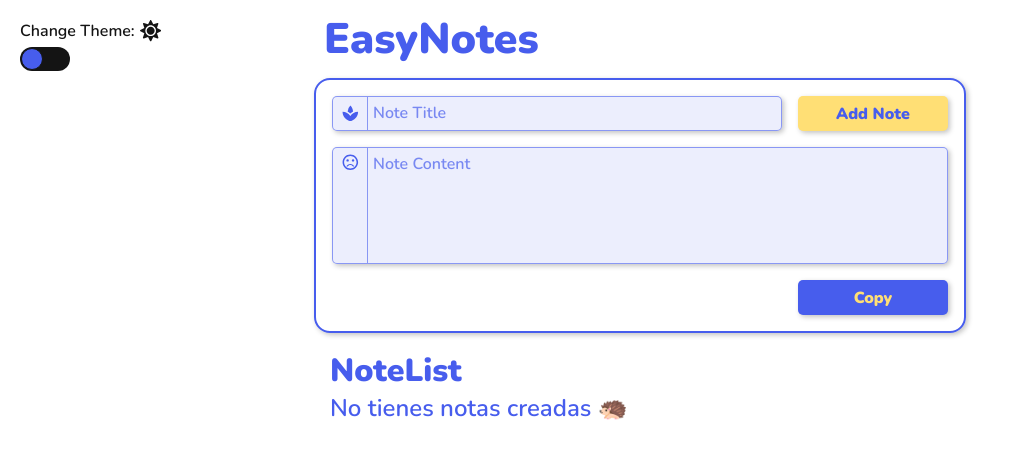
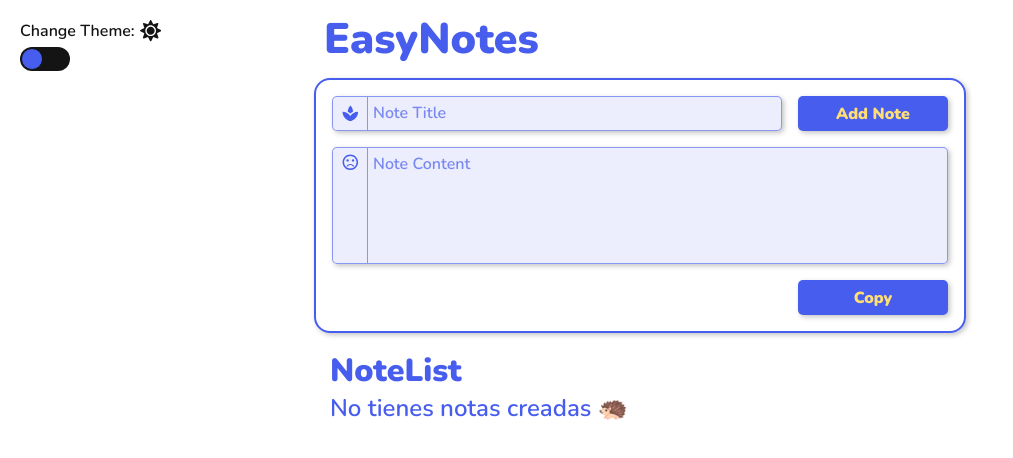
Before and after one commit to Geaglts/EasyNotes, a React app: page / in a window 1280 px wide. Shown: the top 458 px of the page, without its empty margins (0-1013 px from the left). Built offline with nearby package versions, Linux system fonts and the light colour scheme.

Commit message:
Botones del formulario con dark mode

```diff
--- a/src/components/Button.tsx
+++ b/src/components/Button.tsx
@@ -1,3 +1,5 @@
+import { useContext } from 'react';
+import { Context } from '../Context';
 import { ButtonHTMLAttributes } from 'react';
 import '../styles/Components/Button.scss';
 
@@ -6,6 +8,7 @@ interface ButtonInterface extends ButtonHTMLAttributes<HTMLButtonElement> {
 }
 
 function Button({ label, ...rest }: ButtonInterface) {
+  const { darkTheme } = useContext(Context);
   return (
     <button type="button" className="Button" {...rest}>
       {label}
--- a/src/components/Container.tsx
+++ b/src/components/Container.tsx
@@ -1,3 +1,6 @@
+import { useContext } from 'react';
+import { Context } from '../Context';
+
 import '../styles/Components/Container.scss';
 
 interface ContainerProps {
@@ -5,11 +8,15 @@ interface ContainerProps {
 }
 
 function Container(props: ContainerProps) {
+  const { darkTheme } = useContext(Context);
+
   return (
-    <div className="Container">
-      <h1 className="Container__Title">EasyNotes</h1>
-      {props.children}
-    </div>
+    <main style={{ backgroundColor: darkTheme ? '#141414' : '#fff' }}>
+      <div className="Container">
+        <h1 className="Container__Title">EasyNotes</h1>
+        {props.children}
+      </div>
+    </main>
   );
 }
 
--- a/src/components/Toggle.tsx
+++ b/src/components/Toggle.tsx
@@ -1,3 +1,5 @@
+import { useContext } from 'react';
+import { Context } from '../Context';
 import '../styles/Components/Toggle.scss';
 
 interface ToggleProps {
@@ -6,8 +8,13 @@ interface ToggleProps {
 }
 
 function Toggle(props: ToggleProps) {
+  const { darkTheme } = useContext(Context);
   return (
-    <div className="Toggle" onClick={props.onClick}>
+    <div
+      className="Toggle"
+      onClick={props.onClick}
+      style={{ backgroundColor: darkTheme ? '#c7c7c7' : '#141414' }}
+    >
       <div
         className="Toggle__Circle"
         style={props.status ? { transform: 'translateX(25px)' } : {}}
--- a/src/containers/AddNoteForm.tsx
+++ b/src/containers/AddNoteForm.tsx
@@ -11,10 +11,10 @@ import useForm from '../Hooks/useForm';
 import '../styles/Containers/AddNoteForm.scss';
 
 import { noteStorage } from '../storage';
-import { Note } from '../types';
+import { Note, RenderCss } from '../types';
 
 function AddNoteForm() {
-  const { updateNotes } = useContext(Context);
+  const { updateNotes, darkTheme } = useContext(Context);
 
   const initialState = {
     title: '',
@@ -47,17 +47,34 @@ function AddNoteForm() {
     <form onSubmit={handleSubmit} className="AddNoteForm">
       <div className="AddNoteForm__Title">
         <Input Icon={<MdSpa />} placeholder="Note Title" {...propsByName('title')} />
-        <Button type="submit" label="Add Note" />
+        <Button type="submit" label="Add Note" style={CopyButtonStyles(darkTheme)} />
       </div>
       <TextArea placeholder="Note Content" rows={5} {...propsByName('content')} />
       <div className="AddNoteForm__CopyButton--container">
-        <Button onClick={handleCopy} label="Copy" style={CopyButtonStyles} />
+        <Button
+          onClick={handleCopy}
+          label="Copy"
+          style={CopyButtonStyles(darkTheme)}
+        />
       </div>
     </form>
   );
 }
 
 // JS Styles
-const CopyButtonStyles = { backgroundColor: '#475DED', color: '#FFDF75' };
+const CopyButtonStyles: RenderCss = (darkTheme) => {
+  if (darkTheme) {
+    return {
+      backgroundColor: '#141414',
+      color: '#FFDF75',
+      border: '1px solid #ffdf75',
+    };
+  } else {
+    return {
+      backgroundColor: '#475DED',
+      color: '#FFDF75',
+    };
+  }
+};
 
 export default AddNoteForm;
--- a/src/containers/Menu.tsx
+++ b/src/containers/Menu.tsx
@@ -10,7 +10,10 @@ function Menu() {
 
   return (
     <div className="Menu">
-      <p className="Menu__Title">
+      <p
+        className="Menu__Title"
+        style={{ color: darkTheme ? '#c7c7c7' : '#141414' }}
+      >
         Change Theme: {darkTheme ? <FaMoon /> : <FaSun />}
       </p>
       <Toggle onClick={changeTheme} status={darkTheme} />
--- a/src/types.ts
+++ b/src/types.ts
@@ -1,4 +1,6 @@
-import { FormEvent } from 'react';
+import { FormEvent, CSSProperties } from 'react';
+
+export type RenderCss = (darkTheme: boolean) => CSSProperties;
 
 export type HandleChange =
   | FormEvent<HTMLInputElement>
```
